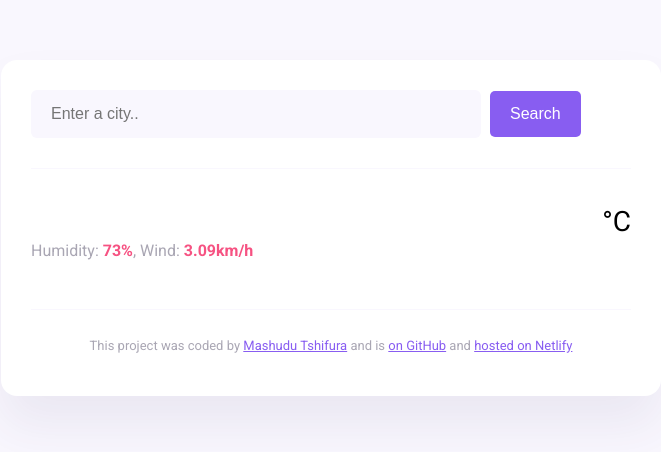
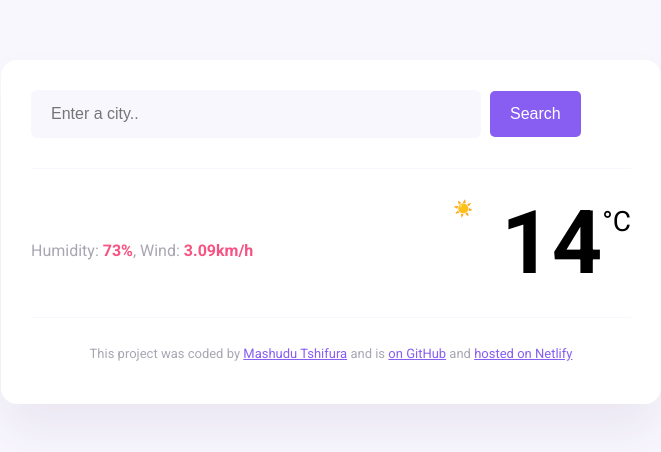
Before and after one commit to mashudutshifura/My-weather-app, a website built with Parcel: page index.html in a window 1280 px wide. Shown: the whole page, without its empty margins (309-970 px from the left). Built offline with nearby package versions, Linux system fonts and the light colour scheme; no server answers.

Commit message:
updated the icon on index.html, and corrected the spelling of temperature on index.js

```diff
--- a/index.html
+++ b/index.html
@@ -39,8 +39,8 @@
             </p>
           </div>
           <div class="current-weather-temperature-container">
-            <div class="current-weather-icon" id="icon"></div>
-            <div class="current-temperature-value" id="temperature"></div>
+            <div class="current-weather-icon" id="icon">☀️</div>
+            <div class="current-temperature-value" id="temperature">14</div>
             <div class="current-temperature-unit">°C</div>
           </div>
         </div>
--- a/src/index.js
+++ b/src/index.js
@@ -12,7 +12,7 @@ function displayTemperature(response) {
   cityElement.innerHTML = response.data.city;
   timeElement.innerHTML = formatDate(date);
   descriptionElement.innerHTML = response.data.condition.description;
-  humidityElement.innerHTML = `${response.data.temeprature.humidity}%`;
+  humidityElement.innerHTML = `${response.data.temperature.humidity}%`;
   windSpeedElement.innerHTML = `${response.data.wind.speed}km/h`;
   temperatureElement.innerHTML = Math.round(temperature);
   iconElement.innerHTML = ` <img src="${response.data.condition.icon_url}" class="current-weather-icon"/>`;
```
